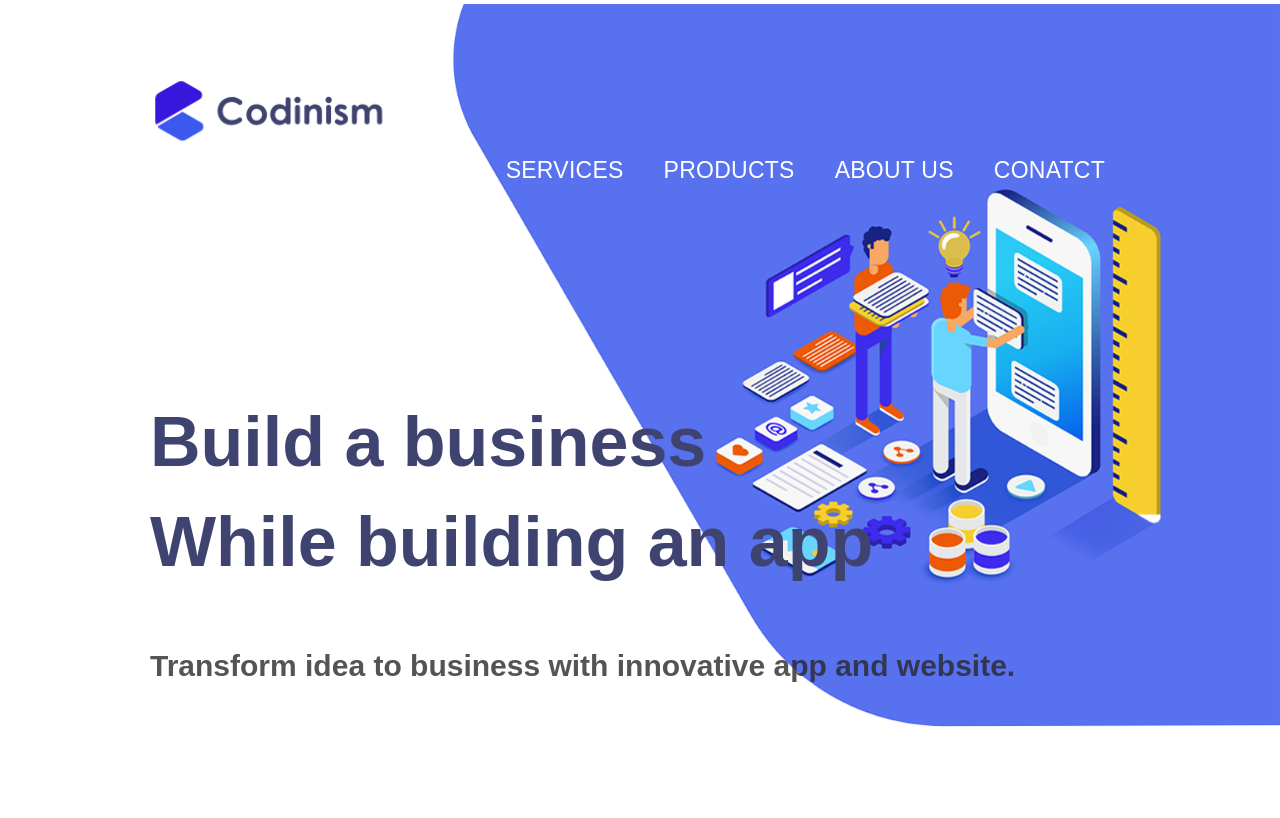
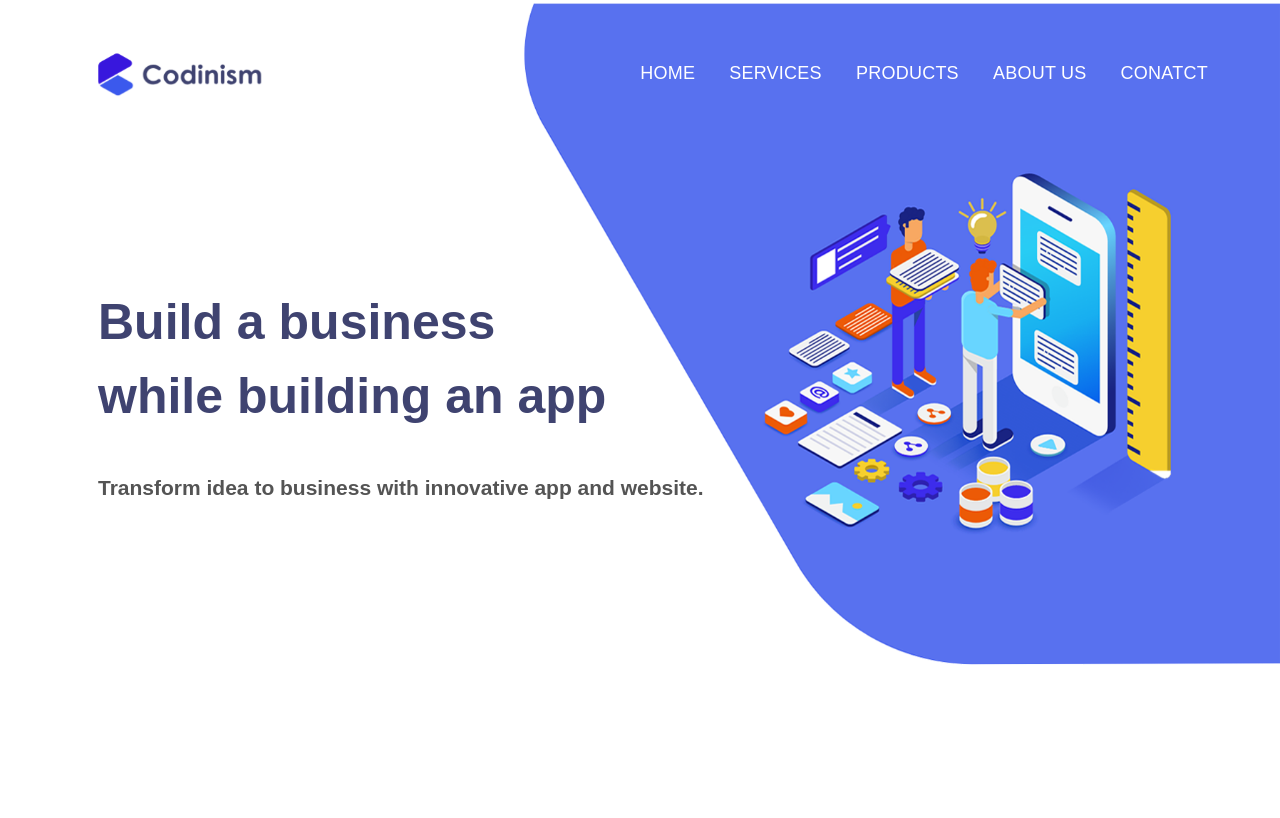
Before and after one commit to khan4019/codinism, a plain HTML site: page index.html in a window 1280 px wide. Shown: the top 818 px of the page. Drawn offline with Linux system fonts and the light colour scheme.

Commit message:
banner section media queries updated

```diff
--- a/css/style.css
+++ b/css/style.css
@@ -1067,11 +1067,62 @@ body a:focus, body a:hover, body .btn:focus, body .btn:hover, body button:focus,
   }
 }
 
+@media (min-width: 992px) {
+  .max_header {
+    padding: 0 55px 0 96px;
+}
+.max {
+  padding-left: 98px;
+}
+.banner_area h2 {
+  font: 700 50px/74px "Work Sans", sans-serif;
+  color: #3F4370;
+  max-width: 620px;
+}
+
+.banner_area p {
+  font: 600 21px/100px "Muli", sans-serif;
+  color: rgba(41, 41, 41, 0.8);
+  padding-top: 5px;
+  padding-bottom: 10px;
+}
+
+.banner_area {
+  background-size: 64%;
+  padding-bottom: 0;
+  padding: 265px 0 230px;
+}
+
+
+.main_header_area {
+  padding-top: 22px;
+}
+
+.main_header_area .header_menu .navbar .navbar_supported ul li a {
+  margin: 0 17px;
+  font: 400 18px/55px "Work Sans", sans-serif;
+}
+
+.main_header_area .header_menu .navbar .navbar-brand img {
+  max-width: 185px;
+}
+
+
+.services_area {
+  padding-top: 140px;
+}
+
+}
 
 @media (max-width: 991px) {
   .main_header_area {
     padding: 0;
   }
+
+  .main_header_area .header_menu .navbar .navbar_supported ul {
+    width: 100%;
+}
+
   .main_header_area .header_menu {
     padding-bottom: 0 !important;
   }
--- a/index.html
+++ b/index.html
@@ -48,7 +48,7 @@
     <!-- Banner Area -->
     <section class="banner_area">
         <div class="max">
-            <h2 class="wow fadeInUp">Build a business </br> While building an app </h2>
+            <h2 class="wow fadeInUp">Build a business </br> while building an app </h2>
             <p class="wow fadeInUp" data-wow-delay="0.3s">Transform idea to business with innovative app and website.</p>
             <!-- <a href="#" class="theme_btn wow fadeInUp" data-wow-delay="0.5s">Get Started</a>-->
         </div>
```
